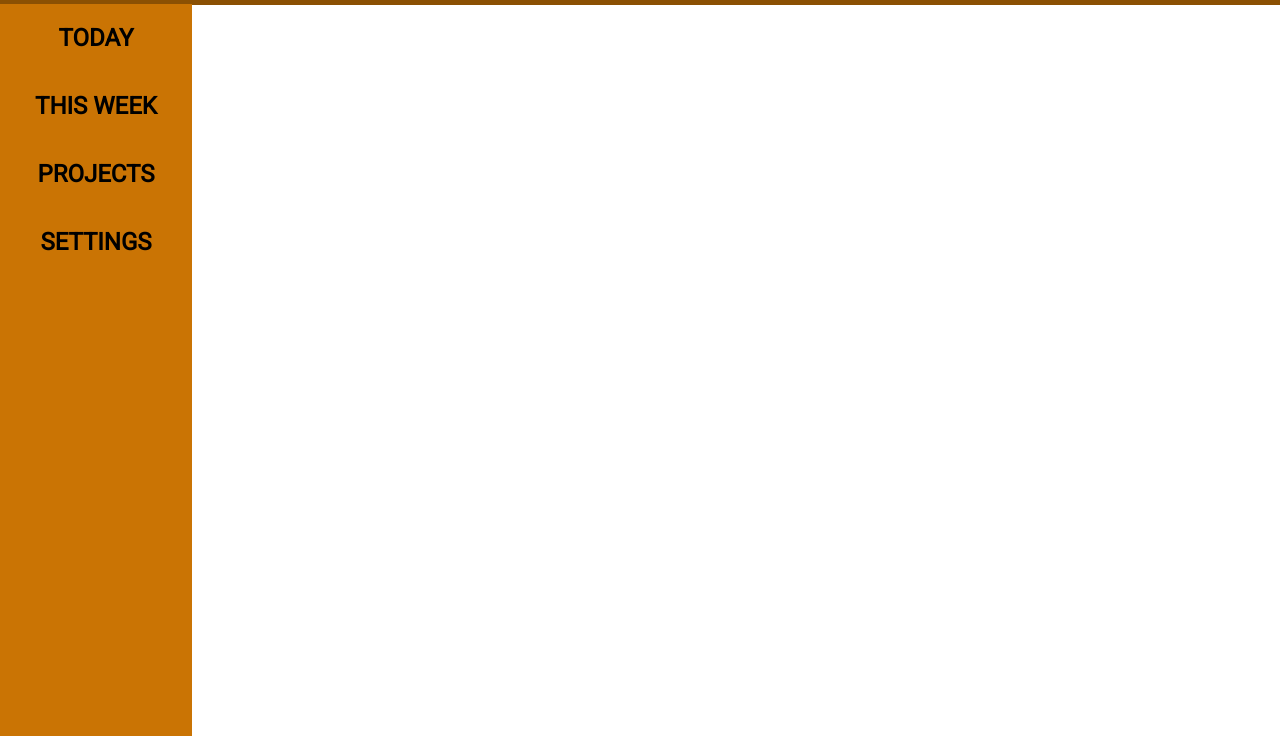
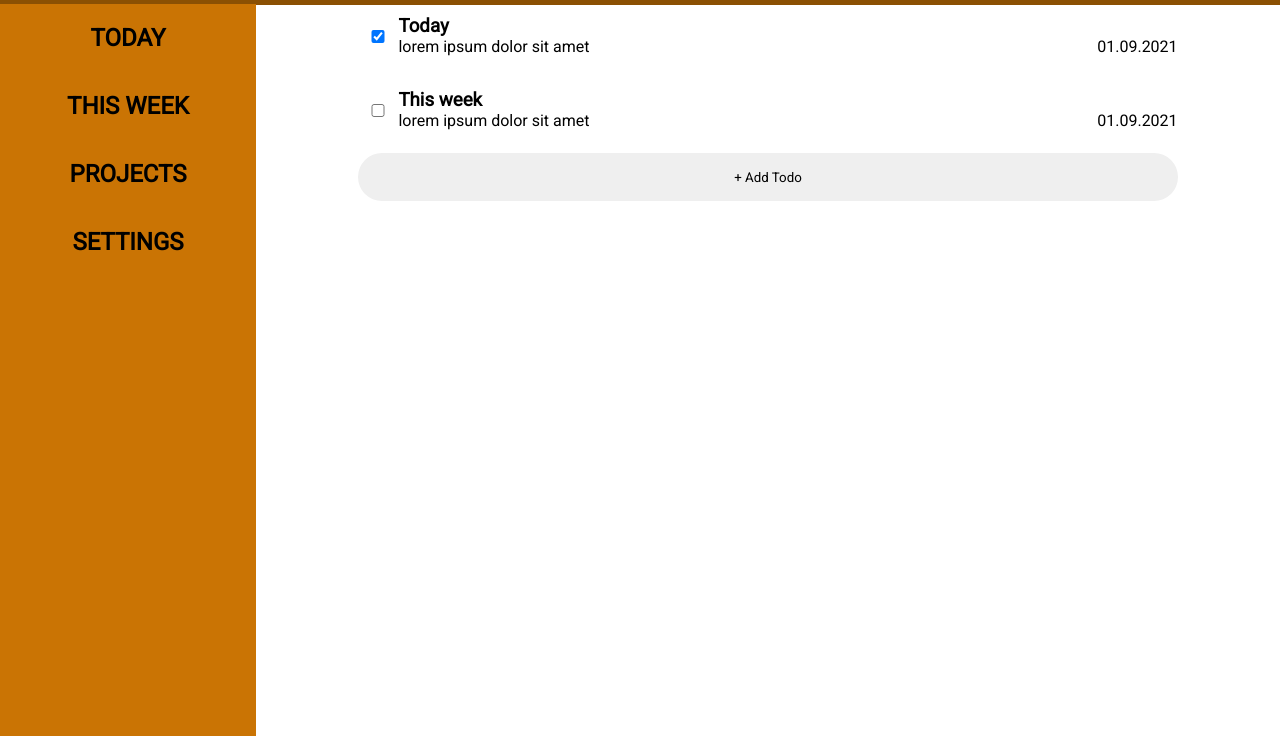
Before and after one commit to AirGamming/odin-todo, a website built with webpack: page index.html in a window 1280 px wide. Shown: the part 64-800 px from the top of the page. Built offline with nearby package versions, Linux system fonts and the light colour scheme.

Commit message:
main funcion prototype

```diff
--- a/src/css/main.css
+++ b/src/css/main.css
@@ -5,7 +5,7 @@
     margin: 0;
 }body{
     display: grid;
-    grid-template-columns: 15% 85%;
+    grid-template-columns: minmax(200px, 0.25fr) 1fr;
     grid-template-rows: 69px 1fr;
     width: 100%;
 }.nav{
@@ -57,4 +57,30 @@
     width: 2rem;
     height: 2rem;
     margin: 0;
+}.todo-list{
+    width: 80%;
+    display: flex;
+    flex-direction: column;
+    align-items: center;
+}.todo-item{
+    display: grid;
+    grid-template-columns: 40px 1fr 1fr;
+    width: 100%;
+    padding: 10px;
+}main{
+    display: flex;
+    justify-content: center;
+}.todo-title, .todo-content{
+    grid-column: 2;
+}.todo-done{
+    grid-column: 1;
+    position: relative;
+    top: -200%;
+}.todo-due-date{
+    text-align: end;
+}.add-todo{
+    width: 100%;
+    height: 48px;
+    border-radius: 24px;
+    border: none;
 }
--- a/src/pages/main.js
+++ b/src/pages/main.js
@@ -20,6 +20,43 @@ export default function Main() {
     Nav();
     MenuBar();
     let content = document.createElement("main");
+    document.body.appendChild(content);
+    let todoList = document.createElement("div");
+    todoList.classList.add("todo-list");
+    content.appendChild(todoList);
+    todolist.forEach((todo) => {
+        let todoItem = document.createElement("div");
+        todoItem.classList.add("todo-item");
+        todoList.appendChild(todoItem);
 
-    document.body.appendChild(content)
+        let todoTitle = document.createElement("h3");
+        todoTitle.classList.add("todo-title");
+        todoTitle.textContent = todo.title;
+
+        let todoContent = document.createElement("p");
+        todoContent.classList.add("todo-content");
+        todoContent.textContent = todo.content;
+
+        let todoDueDate = document.createElement("p");
+        todoDueDate.classList.add("todo-due-date");
+
+        todoDueDate.textContent = todo.dueDate.split("-").reverse().join(".");
+
+        let todoDone = document.createElement("input");
+        todoDone.setAttribute("type", "checkbox");
+        todoDone.classList.add("todo-done");
+        if (todo.done) {
+            todoDone.setAttribute("checked", "");
+        }else{
+            todoDone.removeAttribute("checked");
+        }
+
+        todoItem.append(todoTitle, todoContent, todoDueDate, todoDone);
+    }
+    )
+    let button = document.createElement("button");
+    button.classList.add("add-todo");
+    button.textContent = "+ Add Todo";
+    todoList.appendChild(button);
+
 }
```
